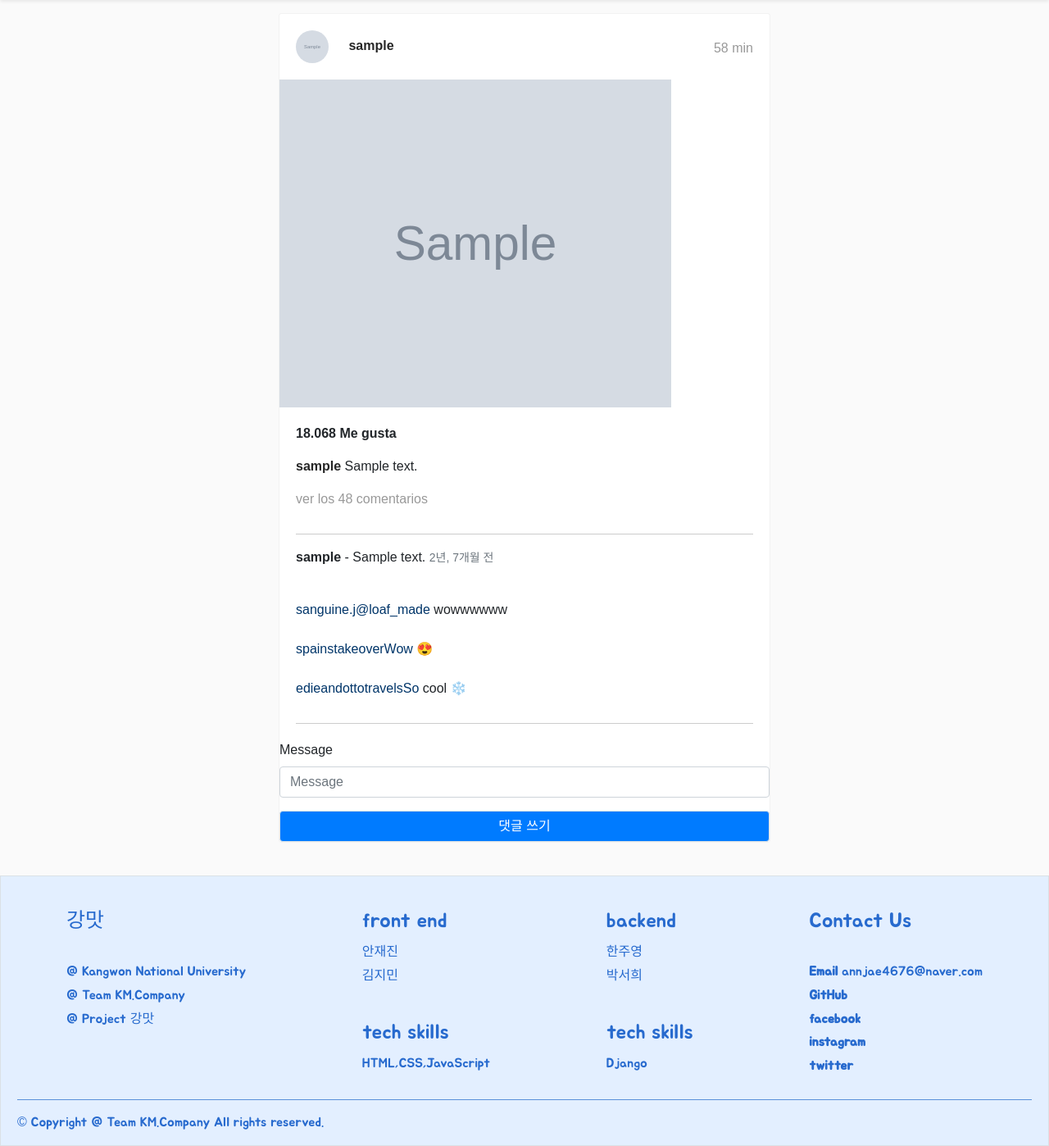
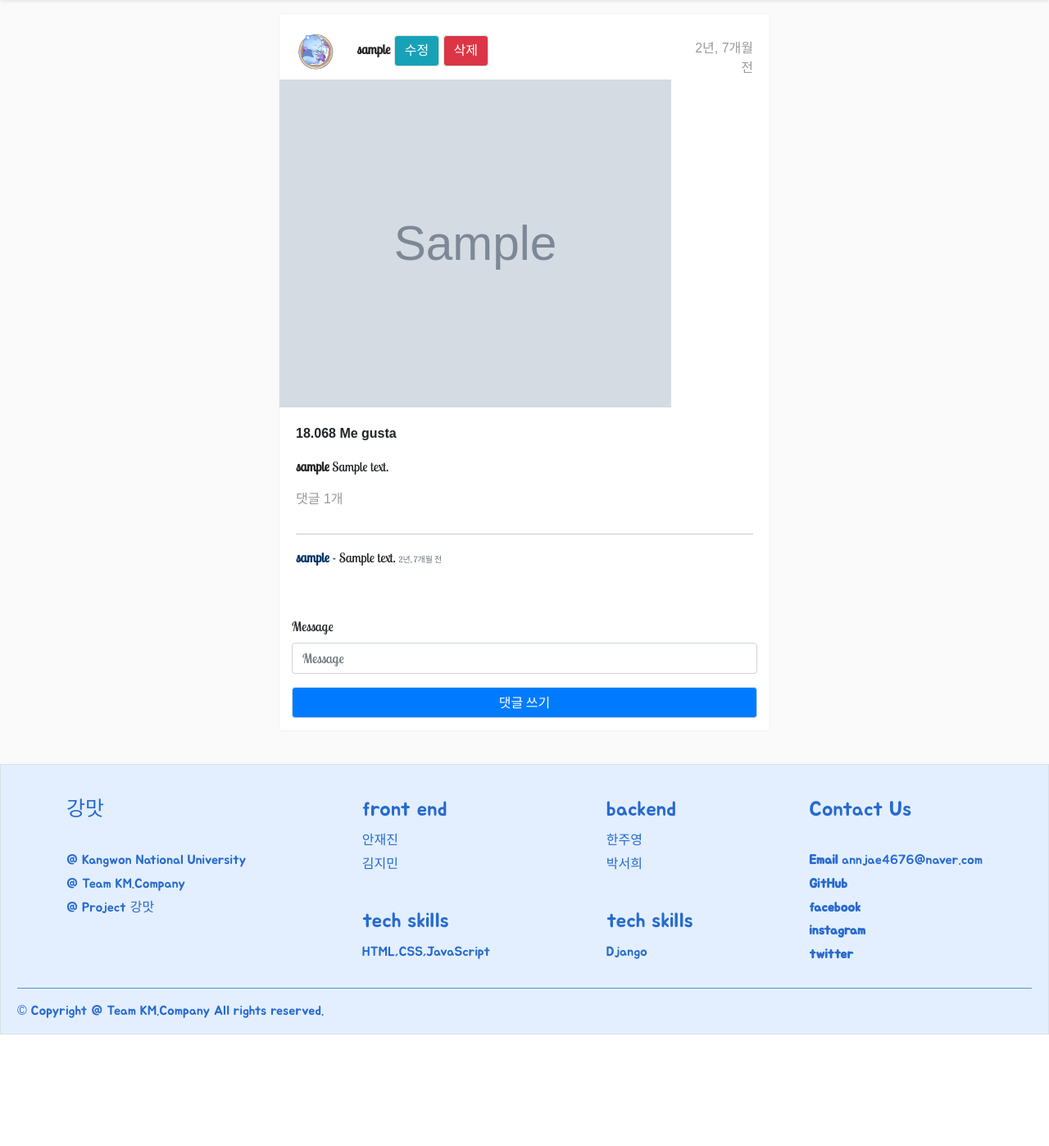
Before and after one commit to 0605Jimin/Hackathon_Project, a Django app: page /photolist/1 in a window 1280 px wide. Shown: the part 70-1468 px from the top of the page at 82% size. After the commit the page ends 1332 px from the top, so only its background shows below. Run offline with Django 4.2, Linux system fonts and the light colour scheme; tables that the repository leaves empty hold one stand-in row (values such as "Sample post"); grey boxes marked "Sample" are stand-in pictures; some libraries are stand-ins or nearby versions; some web fonts are replaced.

Commit message:
게시글 댓글 수정

```diff
--- a/todolist/photolist/forms.py
+++ b/todolist/photolist/forms.py
@@ -5,8 +5,8 @@ from .models import Post, Comment
 class PostForm(forms.ModelForm):
     class Meta:
         model = Post
-        fields = '__all__'
-        #fields = ['photo', 'title', 'content']
+        # fields = '__all__'
+        fields = ['photo', 'place', 'title', 'content']
 
 class CommentForm(forms.ModelForm):
     class Meta:
--- a/todolist/photolist/templates/photolist/photo_detail.html
+++ b/todolist/photolist/templates/photolist/photo_detail.html
@@ -17,10 +17,18 @@
     <div class="instagram-card">
         <div class="instagram-card-header">
             {% if post.photo %}
-                <img src="{{ post.photo.url }}" class="instagram-card-user-image"/>
+                <img src="{% static "images/gomduli_left.jpg" %}" class="instagram-card-user-image"/>
             {% endif %}
             <a class="instagram-card-user-name" href="#">{{ post.author }}</a>
-            <div class="instagram-card-time">58 min</div>
+            <div class="instagram-card-time">{{ post.created_at|naturaltime }}</div>
+
+            <a href="{% url 'photolist:post_edit' post.pk %}" class="btn btn-info">
+                수정
+            </a>
+
+            <a href="{% url 'photolist:post_delete' post.pk %}" class="btn btn-danger">
+                삭제
+            </a>
         </div>
 
         {% if post.photo %}
@@ -33,7 +41,7 @@
         <div class="instagram-card-content">
             <!-- 좋아요 수 -->
             <p class="likes">18.068 Me gusta</p>
-            <p>
+            <p class="host_comment">
                 <!-- 사용자 이름 -->
                 <a class="instagram-card-content-user" href="#">{{ post.author }}</a>
                 <!-- 사용자 이름 -->
@@ -41,32 +49,26 @@
                 <!-- 사용자 내용 입력 -->
                 {{ post.content }}
                 <!-- 사용자 내용 입력 -->
-
             </p>
             <!-- 답변수 -->
-            <p class="comments">ver los 48 comentarios</p>
+            <p class="comments">댓글 {{ post.comment_set.count }}개</p>
             <!-- 답변수 -->
+            <hr>
             <!-- 다른 사용자 댓글 -->
-            <!-- 다른 사용자 댓글 수정  -->
-            <hr>
             <div class="comment-list mt-3 mb-3">
                 {% for comment in post.comment_set.all  %}
-                <strong>{{ comment.author }}</strong> - {{ comment }}
-                <small class="text-muted">{{ comment.created_at|naturaltime }}</small>
-                <br>
+                    <strong class="author">{{ comment.author }}</strong> - {{ comment }}
+                    <span class="text-muted date">{{ comment.created_at|naturaltime }}</span>
+                    <br>
+                    <br>
                 {% endfor %}
             </div>
-            <!-- 다른 사용자 댓글 -->
-            <br><a class="user-comment" href="#">sanguine.j@loaf_made</a> wowwwwww</br>
-            <br><a class="user-comment" href="#">spainstakeoverWow</a> 😍</br>
-            <br><a class="user-comment" href="#">edieandottotravelsSo</a> cool ❄️</br>
-            <hr>
             <!-- 다른 사용자 댓글 -->
         </div>
         <!-- 댓글 입력하기 수정 -->
         <!-- 댓글 입력칸 -->
-        <form action="{% url "photolist:comment_new" post.pk %}" method="POST">
-            <div>
+        <form action="{% url "photolist:comment_new" post.pk %}" method="POST" class="col-sm-12">
+            <div class="ins_comment">
                 {% csrf_token %}
                 {% bootstrap_form comment_form %}
                 <input type="submit" value="댓글 쓰기" class="btn btn-primary btn-block"  />
--- a/todolist/photolist/urls.py
+++ b/todolist/photolist/urls.py
@@ -11,4 +11,7 @@ urlpatterns = [
     # path('', views.home, name='home'),
     path('account/', views.account, name='account'),
     path('<int:post_pk>/comment/new', views.comment_new, name='comment_new'),
+    path('<int:pk>/edit/', views.post_edit, name='post_edit'),
+    path('<int:pk>/delete/', views.post_delete, name='post_delete'),
+
 ]
--- a/todolist/photolist/views.py
+++ b/todolist/photolist/views.py
@@ -41,6 +41,40 @@ def photo_detail(request, pk):
         "comment_form": comment_form,
     })
 
+
+@login_required
+def post_edit(request, pk):
+    post = get_object_or_404(Post, pk=pk)
+
+    if post.author != request.user:
+        messages.error(request, '작성자만 수정할 수 있습니다.')
+        return redirect(post)
+
+    if request.method == 'POST':
+        form = PostForm(request.POST, request.FILES, instance=post)
+        if form.is_valid():
+            post = form.save()
+            messages.success(request, '포스팅을 수정했습니다.')
+            return redirect(post)
+
+    else:
+        form = PostForm(instance=post)
+
+    return render(request, 'photolist.post_form.html', {
+        'form': form,
+        'post': post,
+    })
+
+@login_required
+def post_delete(request, pk):
+    post = get_object_or_404(Post, pk=pk)
+    if post.author != request.user:
+        messages.error(request, '작성자만 삭제할 수 있습니다.')
+        return render(request, 'photolist/post_confirm_delete.html', {
+            'post' : post,
+        })
+
+
 def home(request):
     return render(request, 'photolist/home.html')
 
@@ -74,6 +108,8 @@ def post_new(request):
         # 입력 내용을 DB에 저장
         form = PostForm(request.POST, request.FILES)
         if form.is_valid():
+            post = form.save(commit=False)
+            post.author = request.user
             # 저장하라
             form.save()
             messages.success(request, "정상적으로 포스팅 되었습니다.")
--- a/todolist/todolist/static/css/instagram.css
+++ b/todolist/todolist/static/css/instagram.css
@@ -31,8 +31,8 @@ img {
 
 .instagram-card-user-image{
 	border-radius: 50%;
-	width: 40px;
-	height: 40px;
+	width: 50px;
+	height: 50px;
 	vertical-align: middle;
 }
 
@@ -138,3 +138,26 @@ hr{
   }
 
 }
+
+.date {
+  font-size: 10px;
+}
+.author {
+  color: #003569;
+}
+
+.ins_comment {
+  font-family: 'Lobster Two', cursive;
+}
+.comment-list {
+  font-family: 'Lobster Two', cursive;
+}
+.host_comment {
+  font-family: 'Lobster Two', cursive;
+}
+.instagram-card-user-name {
+  font-family: 'Lobster Two', cursive;
+}
+.col-sm-12 {
+  margin-bottom: 15px;
+}
--- a/todolist/todolist/static/css/photo_board.css
+++ b/todolist/todolist/static/css/photo_board.css
@@ -176,7 +176,7 @@
     text-align: center;
     margin-right: auto;
     margin-left: auto;
-    margin-bottom: 20px;
+    margin-bottom: 60px;
     border-radius: 10px;
 }
 .memo_photo {
--- a/todolist/todolist/templates/layout.html
+++ b/todolist/todolist/templates/layout.html
@@ -11,6 +11,7 @@
         <link rel="preconnect" href="https://fonts.gstatic.com" crossorigin>
         <link href="https://fonts.googleapis.com/css2?family=Jua&display=swap" rel="stylesheet">
         <link href="https://fonts.googleapis.com/css2?family=Gugi&display=swap" rel="stylesheet">
+        <link href="https://fonts.googleapis.com/css2?family=Lobster+Two&display=swap" rel="stylesheet">
 
         <link rel="stylesheet" href="{% static 'bootstrap-4.6.2-dist/css/bootstrap.min.css' %}" />
         <script src="{% static 'jquery-3.6.0.min.js' %}"></script>
```
